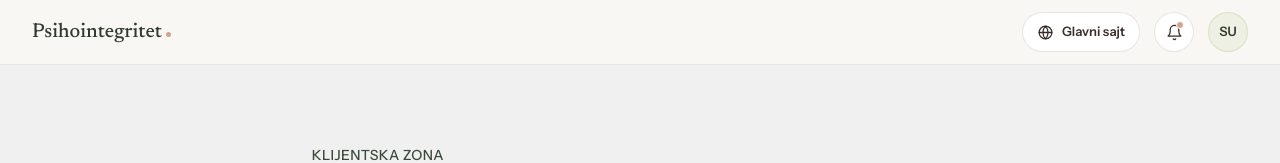
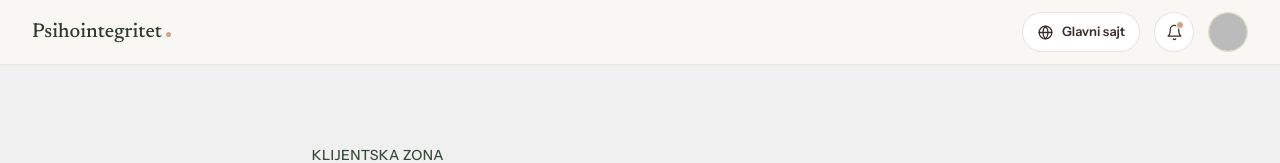
Before and after one commit to dev-dmd/Psihointegritet, a Next.js app in the folder frontend/: page /nalog in a window 1280 px wide. Shown: the top 163 px of the page. Built offline with nearby package versions, Linux system fonts and the light colour scheme; no server answers; sample sign-in values are in the browser's storage.

Commit message:
Back to site in header, superadmin in dropdown menu. Avatar in thumbnail from profile.

```diff
--- a/frontend/next.config.ts
+++ b/frontend/next.config.ts
@@ -5,7 +5,7 @@ const nextConfig: NextConfig = {
   poweredByHeader: false,
   typedRoutes: true,
   images: {
-    remotePatterns: [],
+    remotePatterns: [{ protocol: "https", hostname: "img.clerk.com" }],
   },
 };
 
--- a/frontend/src/app/(superadmin)/superadmin/tenants/[tenantId]/page.tsx
+++ b/frontend/src/app/(superadmin)/superadmin/tenants/[tenantId]/page.tsx
@@ -54,6 +54,8 @@ export default async function SuperadminTenantProfilePage({
         </div>
         <Link
           href={WORKSPACE_URL}
+          target="_blank"
+          rel="noopener noreferrer"
           className="bg-coffee text-panel-canvas hover:bg-coffee-hover rounded-full px-[22px] py-3 text-[13.5px] font-semibold whitespace-nowrap no-underline transition-colors"
         >
           Otvori tenant control panel →
--- a/frontend/src/components/sections/final-cta.tsx
+++ b/frontend/src/components/sections/final-cta.tsx
@@ -13,7 +13,7 @@ export function FinalCta() {
           <div className="mx-auto max-w-[760px]">
             <Eyebrow className="mb-5">Psihointegritet</Eyebrow>
             <h2 className="text-forest mb-[22px] font-serif text-[clamp(30px,8.5vw,38px)] leading-[1.05] font-normal tracking-[-0.018em] text-pretty md:text-6xl">
-              Ne morate unaprijed znati odakle da počnete.
+              Ne morate unapred znati odakle da počnete.
             </h2>
             <p className="text-coffee/72 mb-10 text-[17px] leading-[1.65]">
               Dovoljan je jedan korak — a mi ćemo vam pomoći da pronađete pravi.
--- a/frontend/src/components/shared/back-to-site-button.tsx
+++ b/frontend/src/components/shared/back-to-site-button.tsx
@@ -1,7 +1,28 @@
+import { MenuItem } from "@headlessui/react";
 import type { Route } from "next";
 import Link from "next/link";
 
 import { cn } from "@/helpers/cn";
+
+function GlobeIcon() {
+  return (
+    <svg
+      aria-hidden
+      width="17"
+      height="17"
+      viewBox="0 0 24 24"
+      fill="none"
+      stroke="currentColor"
+      strokeWidth="1.8"
+      strokeLinecap="round"
+      strokeLinejoin="round"
+    >
+      <circle cx="12" cy="12" r="9" />
+      <path d="M3 12h18" />
+      <path d="M12 3a13 13 0 0 1 0 18 13 13 0 0 1 0-18" />
+    </svg>
+  );
+}
 
 /**
  * Link back to the marketing site, always in a new tab — the panels are a
@@ -24,22 +45,30 @@ export function BackToSiteButton({ className }: { className?: string }) {
         className,
       )}
     >
-      <svg
-        aria-hidden
-        width="17"
-        height="17"
-        viewBox="0 0 24 24"
-        fill="none"
-        stroke="currentColor"
-        strokeWidth="1.8"
-        strokeLinecap="round"
-        strokeLinejoin="round"
-      >
-        <circle cx="12" cy="12" r="9" />
-        <path d="M3 12h18" />
-        <path d="M12 3a13 13 0 0 1 0 18 13 13 0 0 1 0-18" />
-      </svg>
+      <GlobeIcon />
       <span className="hidden lg:inline">Glavni sajt</span>
     </Link>
   );
 }
+
+/**
+ * Dropdown-menu variant of the same link. Some topbars (Superadmin mobile)
+ * don't have room for the standalone button next to the avatar trigger, so
+ * the link moves inside that avatar's dropdown instead — same destination,
+ * same new-tab behavior.
+ */
+export function BackToSiteMenuItem() {
+  return (
+    <MenuItem>
+      <Link
+        href={"/" as Route}
+        target="_blank"
+        rel="noopener noreferrer"
+        className="text-coffee data-[focus]:bg-coffee/8 flex w-full items-center gap-2.5 rounded-xl px-3.5 py-2.5 text-[13.5px] font-semibold no-underline transition-colors"
+      >
+        <GlobeIcon />
+        Glavni sajt
+      </Link>
+    </MenuItem>
+  );
+}
--- a/frontend/src/components/shared/logout-avatar-menu.tsx
+++ b/frontend/src/components/shared/logout-avatar-menu.tsx
@@ -1,42 +1,79 @@
 "use client";
 
-import { useClerk } from "@clerk/nextjs";
+import { useClerk, useUser } from "@clerk/nextjs";
 import { Menu, MenuButton, MenuItem, MenuItems } from "@headlessui/react";
 import { PowerIcon } from "@heroicons/react/24/outline";
+import Image from "next/image";
+import type { ReactNode } from "react";
+
+import { cn } from "@/helpers/cn";
 
 interface LogoutAvatarMenuProps {
-  /** Initials shown on the trigger (e.g. "A", "SA", or real user initials). */
+  /** Initials shown on the trigger when no profile photo is available. */
   initials: string;
   /** Accessible name for the trigger button. */
   label: string;
   /** Full class list for the trigger button — callers own the theming. */
   triggerClassName: string;
+  /** Extra items rendered above the sign-out action (e.g. "Glavni sajt"). */
+  children?: ReactNode;
 }
 
 /**
- * Avatar trigger that opens a single-item dropdown ("Odjavi se"). Desktop
+ * Avatar trigger that opens a dropdown ending in "Odjavi se". Desktop
  * sidebars (Control Center, Superadmin) already expose sign-out as a
  * standalone icon button next to the avatar row; dashboards collapse that
  * sidebar below `lg`, so this is the mobile-topbar equivalent — same action,
  * reached by tapping the avatar instead.
+ *
+ * Shows the signed-in Clerk user's real uploaded photo when there is one
+ * (`user.hasImage` — Clerk's auto-generated default doesn't count), falling
+ * back to `initials` otherwise. There's no upload flow yet; this only reads
+ * whatever Clerk already has for the session.
  */
 export function LogoutAvatarMenu({
   initials,
   label,
   triggerClassName,
+  children,
 }: LogoutAvatarMenuProps) {
   const { signOut } = useClerk();
+  const { user } = useUser();
+  const avatarUrl = user?.hasImage ? user.imageUrl : null;
 
   return (
     <Menu as="div" className="relative">
-      <MenuButton aria-label={label} title={label} className={triggerClassName}>
-        {initials}
+      <MenuButton
+        aria-label={label}
+        title={label}
+        className={cn(
+          triggerClassName,
+          avatarUrl && "relative overflow-hidden p-0",
+        )}
+      >
+        {avatarUrl ? (
+          <Image
+            src={avatarUrl}
+            alt=""
+            fill
+            sizes="40px"
+            className="rounded-full object-cover"
+          />
+        ) : (
+          initials
+        )}
       </MenuButton>
 
       <MenuItems
         transition
         className="ease-soft border-coffee/10 bg-surface absolute top-[calc(100%+10px)] right-0 z-[70] w-44 origin-top-right rounded-2xl border p-1.5 shadow-xl outline-none transition duration-200 data-[closed]:-translate-y-2 data-[closed]:scale-95 data-[closed]:opacity-0"
       >
+        {children ? (
+          <>
+            {children}
+            <div className="border-coffee/10 mx-2 my-1.5 border-t" />
+          </>
+        ) : null}
         <MenuItem>
           <button
             type="button"
--- a/frontend/src/features/superadmin/components/topbar.tsx
+++ b/frontend/src/features/superadmin/components/topbar.tsx
@@ -1,4 +1,7 @@
-import { BackToSiteButton } from "@/components/shared/back-to-site-button";
+import {
+  BackToSiteButton,
+  BackToSiteMenuItem,
+} from "@/components/shared/back-to-site-button";
 import { LogoutAvatarMenu } from "@/components/shared/logout-avatar-menu";
 
 import { APP_VERSION } from "../data";
@@ -40,13 +43,17 @@ export function SuperadminTopbar() {
       <span className="border-coffee/10 text-coffee/50 bg-surface hidden rounded-full border px-3 py-[7px] font-mono text-[11.5px] lg:inline">
         {APP_VERSION}
       </span>
-      <BackToSiteButton className="border-coffee/12 text-coffee hover:border-sage bg-surface" />
+      <div className="hidden lg:inline-flex">
+        <BackToSiteButton className="border-coffee/12 text-coffee hover:border-sage bg-surface" />
+      </div>
       <div className="lg:hidden">
         <LogoutAvatarMenu
           initials="SA"
           label="Korisnički meni"
           triggerClassName="border-warm/55 bg-warm/20 text-coffee hover:border-warm focus-visible:ring-coffee/35 flex h-10 w-10 cursor-pointer items-center justify-center rounded-full border text-[12px] font-bold tracking-[0.05em] outline-none transition-colors focus-visible:ring-2"
-        />
+        >
+          <BackToSiteMenuItem />
+        </LogoutAvatarMenu>
       </div>
     </header>
   );
```
